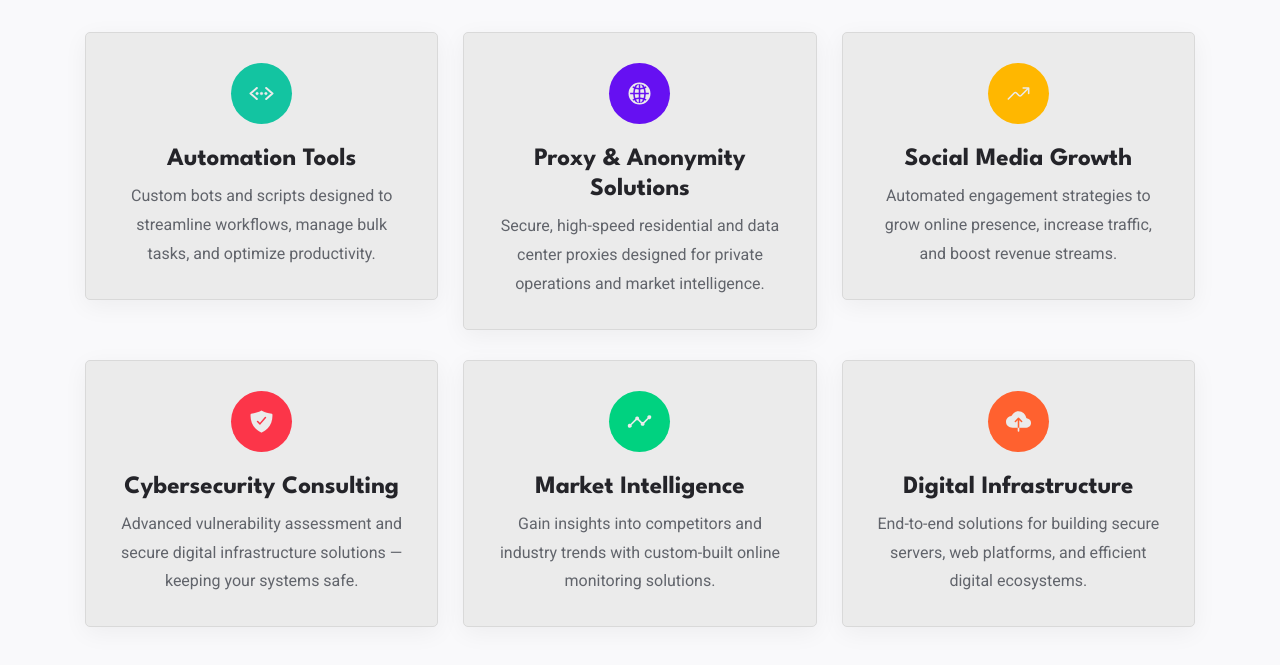
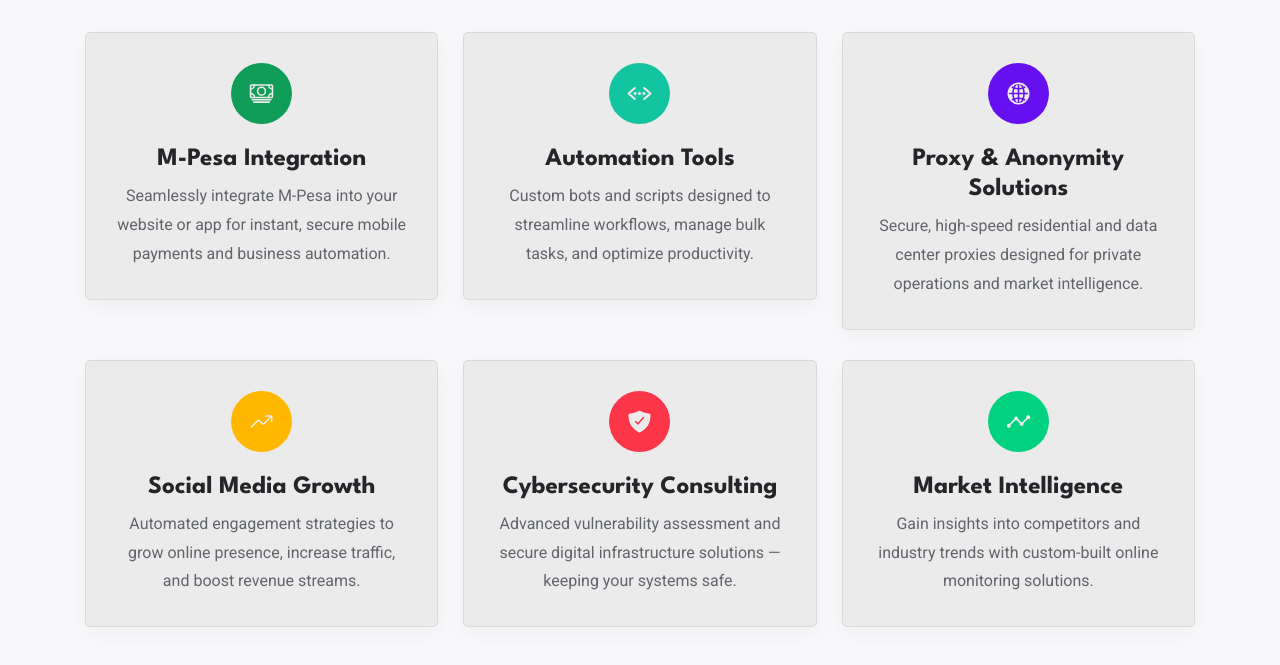
Before and after one commit to guy-with-a-cool-terminal/prollyastartup, a plain HTML site: page index.html in a window 1280 px wide. Shown: the part 777-1442 px from the top of the page. Drawn offline with nearby package versions, Linux system fonts and the light colour scheme.

Commit message:
Automated commit - 2025-05-21 09:04:19

```diff
--- a/index.html
+++ b/index.html
@@ -72,6 +72,17 @@
       </p>
 
       <ul class="grid-list">
+      <li>
+        <div class="service-card">
+          <div class="card-icon" style="background-color: #0f9d58">
+            <ion-icon name="cash-outline"></ion-icon>
+          </div>
+          <h3 class="h3"><a href="#" class="card-title">M-Pesa Integration</a></h3>
+          <p class="card-text">
+            Seamlessly integrate M-Pesa into your website or app for instant, secure mobile payments and business automation.
+          </p>
+        </div>
+      </li>
 
         <li>
           <div class="service-card">
@@ -133,17 +144,8 @@
           </div>
         </li>
 
-        <li>
-          <div class="service-card">
-            <div class="card-icon" style="background-color: #ff612f">
-              <ion-icon name="cloud-upload"></ion-icon>
-            </div>
-            <h3 class="h3"><a href="#" class="card-title">Digital Infrastructure</a></h3>
-            <p class="card-text">
-              End-to-end solutions for building secure servers, web platforms, and efficient digital ecosystems.
-            </p>
-          </div>
-        </li>
+
+
 
       </ul>
     </div>
```
Also changed, not shown: index.txt (deleted).
